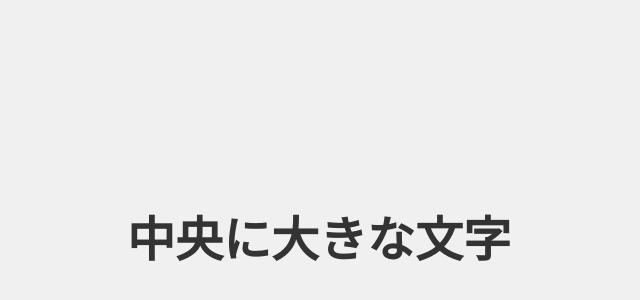
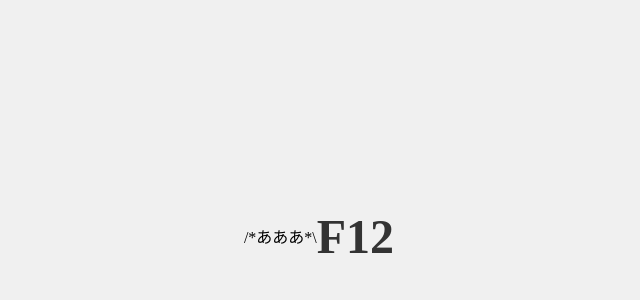
Before and after one commit to Yureimu3/nazotoki_yureimu.github.io, a plain HTML site: page index.html in a window 1280 px wide. Shown: the part 164-464 px from the top of the page, without its empty margins (321-961 px from the left). Drawn offline with Linux system fonts and the light colour scheme.

Commit message:
Update index.html

```diff
--- a/index.html
+++ b/index.html
@@ -3,7 +3,7 @@
 <head>
     <meta charset="UTF-8">
     <meta name="viewport" content="width=device-width, initial-scale=1.0">
-    <title>中央に大きな文字</title>
+    <title>ゆれいむの謎解き 12</title>
     <style>
         body {
             display: flex;
@@ -14,13 +14,14 @@
             background-color: #f0f0f0;
         }
         .center-text {
-            font-size: 3em; /* 文字の大きさ */
+            font-size: 3em;
             font-weight: bold;
             color: #333;
         }
     </style>
 </head>
 <body>
-    <div class="center-text">中央に大きな文字</div>
+    /*あああ*\
+    <div class="center-text">F12</div>
 </body>
 </html>
```
